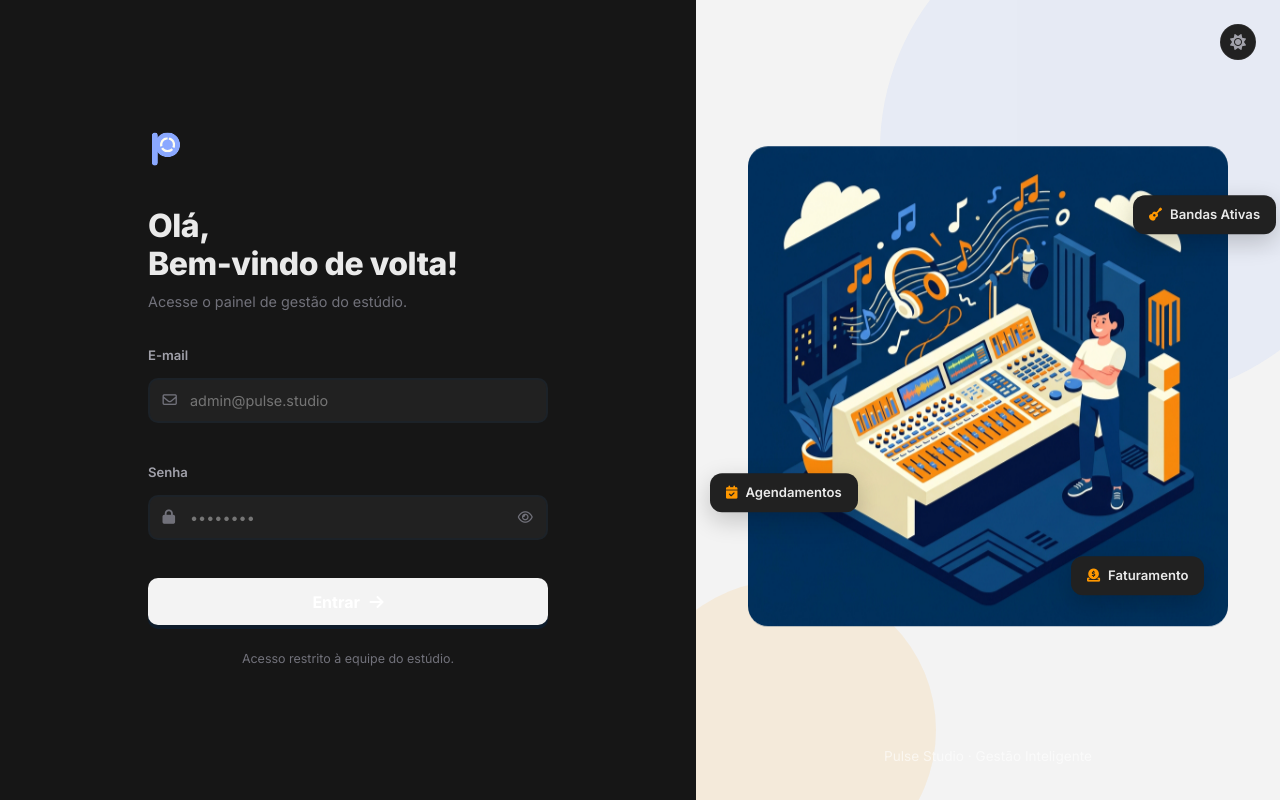
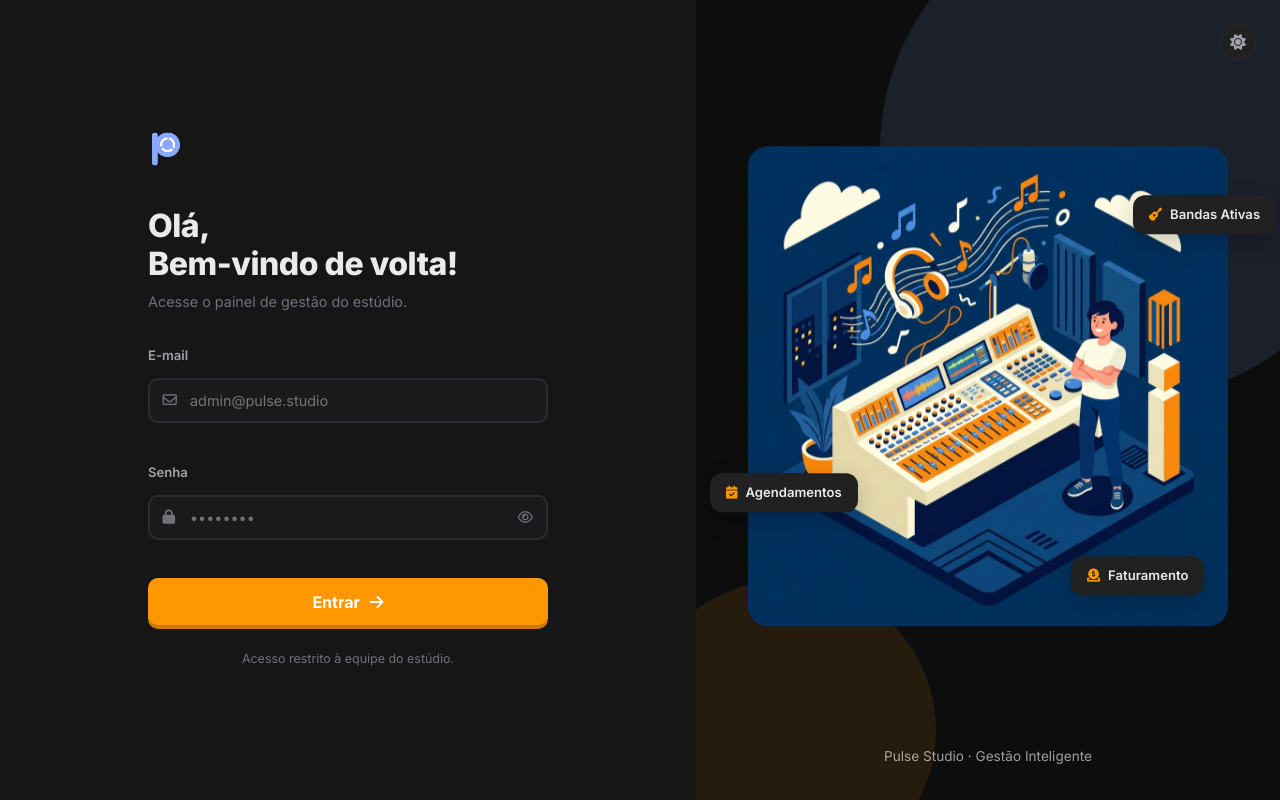
Before and after one commit to berelels/pulse, a PHP site: page /login.php in a window 1280 px wide. Run offline with PHP 8.4, Linux system fonts and the light colour scheme.

Commit message:
style: fix login page dark theme styling for Bento Pro flat mode

```diff
--- a/assets/css/login.css
+++ b/assets/css/login.css
@@ -224,6 +224,31 @@
 /* ---- Erro ---- */
 .login-left .alert { margin-bottom: 1.2rem; }
 
+/* ---- Tema Escuro (Bento Pro Flat) Override para Login ---- */
+[data-theme="escuro"] .login-right {
+  background: #0D0D0E;
+}
+[data-theme="escuro"] .btn-login-flat {
+  background: var(--clr-orange);
+  color: #fff;
+  box-shadow: 0 4px 0 #cc7a00;
+}
+[data-theme="escuro"] .btn-login-flat:hover {
+  box-shadow: 0 6px 0 #cc7a00;
+}
+[data-theme="escuro"] .btn-login-flat:active {
+  box-shadow: 0 2px 0 #cc7a00;
+}
+[data-theme="escuro"] .login-logo-flat {
+  color: #fff;
+}
+[data-theme="escuro"] .login-left input[type="email"],
+[data-theme="escuro"] .login-left input[type="password"],
+[data-theme="escuro"] .login-left input[type="text"] {
+  border-color: rgba(255,255,255,0.08);
+  background: #1A1A1C;
+}
+
 /* ---- Responsive ---- */
 @media (max-width: 768px) {
   .login-body { flex-direction: column; }
```
